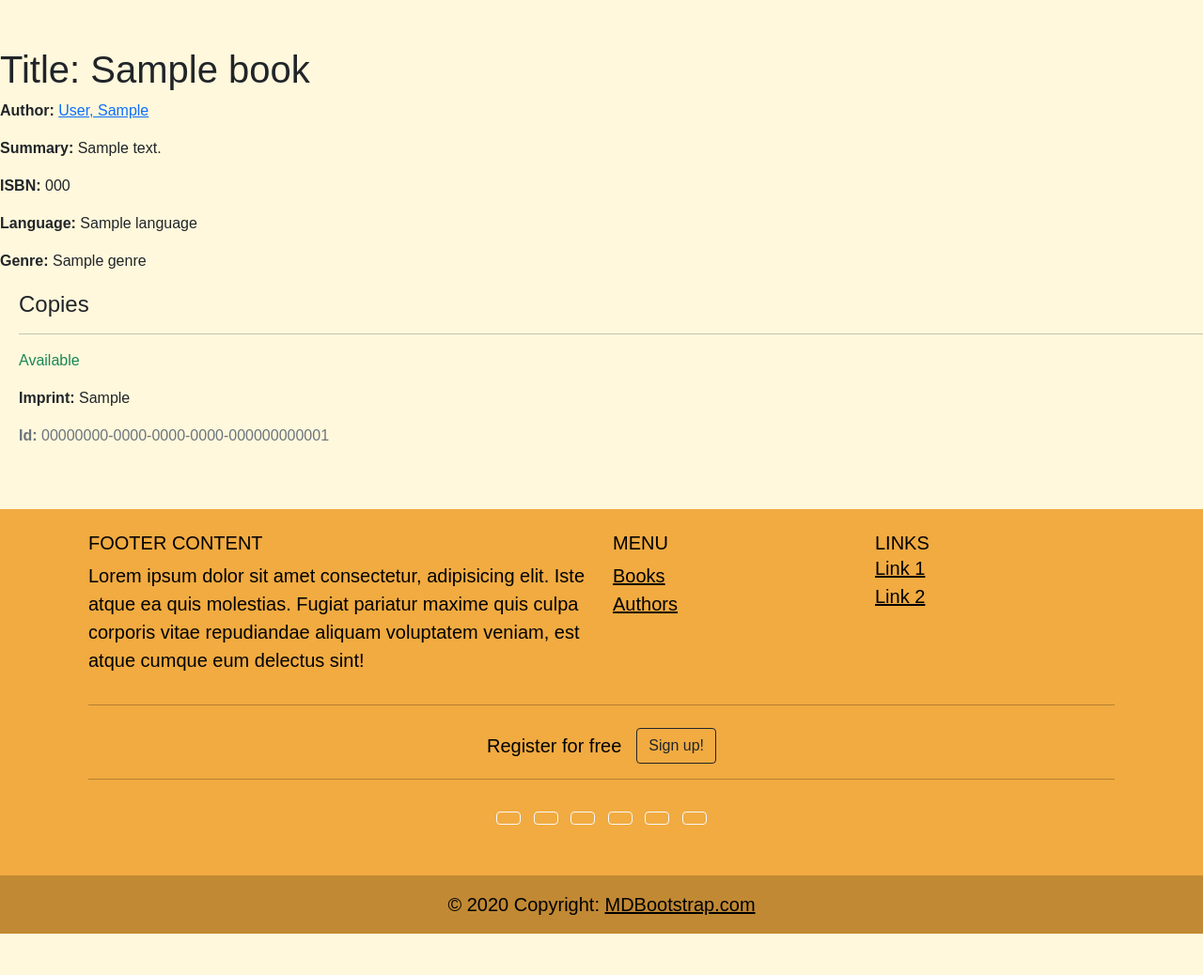
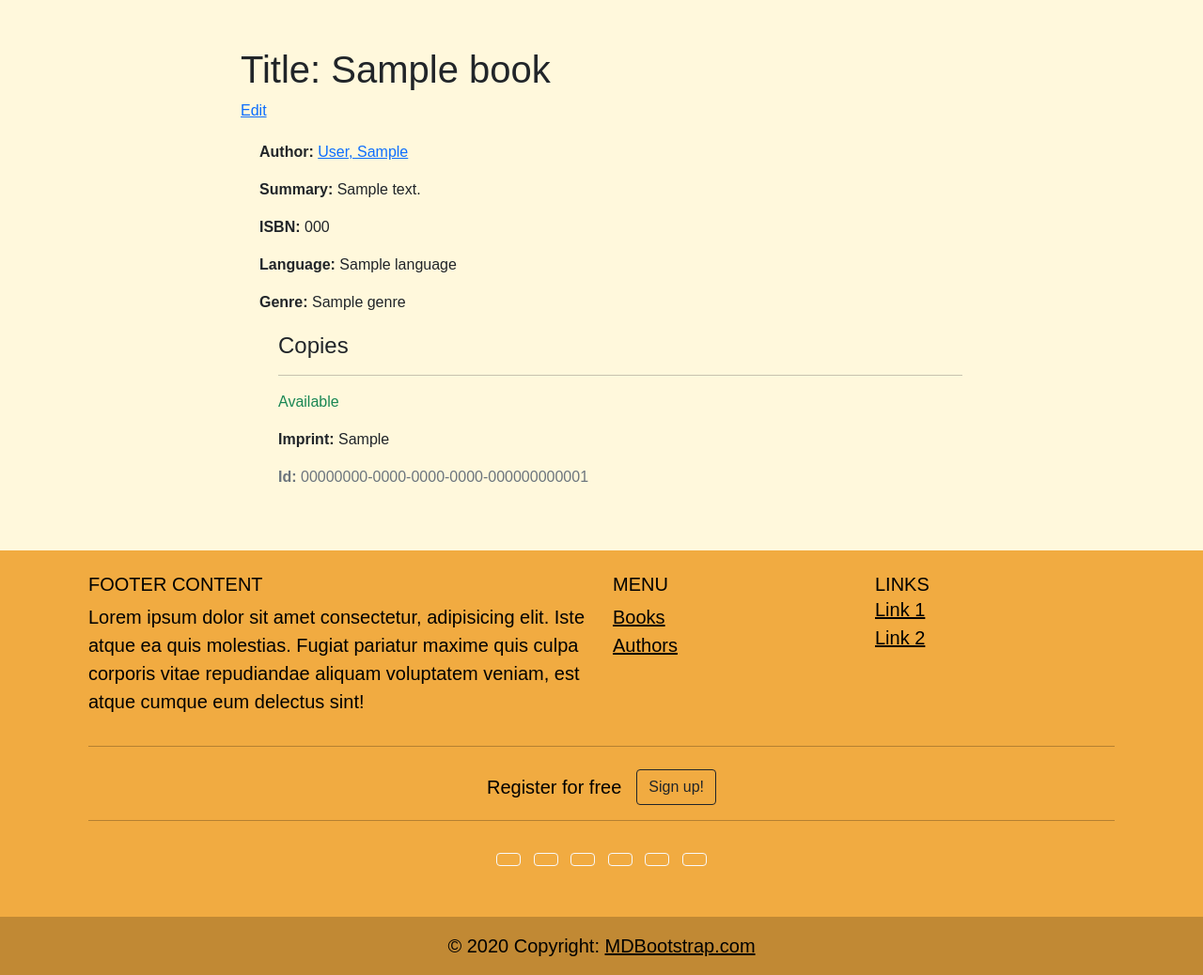
Before and after one commit to MarianaDrozd/library, a Django app: page /catalog/book/1 in a window 1280 px wide. Shown: the part 146-1184 px from the top of the page at 94% size. Before the commit the page ends 1140 px from the top, so only its background shows below. Run offline with Django 4.2, Linux system fonts and the light colour scheme; tables that the repository leaves empty hold one stand-in row (values such as "Sample post"); some web fonts are replaced.

Commit message:
Update styles.

```diff
--- a/catalog/templates/catalog/author_detail.html
+++ b/catalog/templates/catalog/author_detail.html
@@ -1,7 +1,7 @@
 {% extends "base_generic.html" %}
 
 {% block content %}
-
+<div class="main">
 <h1>Author: {{ author }} </h1>
 <a href="{% url 'author-update' author.pk %}">Edit</a>
 <p>{% if author.date_of_birth %}{{author.date_of_birth}} - {% if author.date_of_death %}{{author.date_of_death}}{% else %}Present{% endif %}{% endif %}</p>
@@ -17,4 +17,5 @@
 </dl>
 
 </div>
+</div>
 {% endblock %}
--- a/catalog/templates/catalog/book_detail.html
+++ b/catalog/templates/catalog/book_detail.html
@@ -1,8 +1,10 @@
 {% extends "base_generic.html" %}
 
 {% block content %}
+    <div class="main">
       <h1>Title: {{ book.title }}</h1>
-
+        <a href="{% url 'book-update' book.pk %}">Edit</a>
+        <div style="margin-left:20px;margin-top:20px">
       <p><strong>Author:</strong> <a href="{% url 'author-detail' book.author.pk %}">{{ book.author }}</a></p>
       <p><strong>Summary:</strong> {{ book.summary }}</p>
       <p><strong>ISBN:</strong> {{ book.isbn }}</p>
@@ -24,4 +26,6 @@
           <p class="text-muted"><strong>Id:</strong> {{ copy.id }}</p>
         {% endfor %}
       </div>
+      </div>
+    </div>
 {% endblock %}
```
Lines whose indentation alone changed are shown as unchanged.
